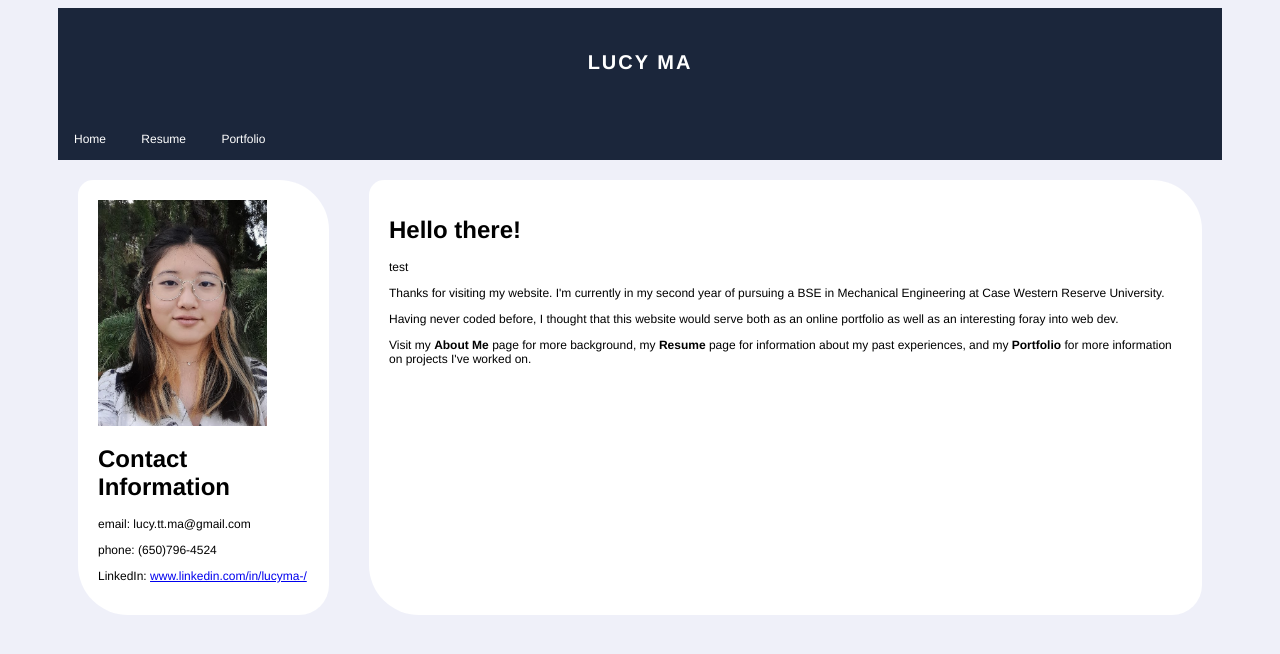
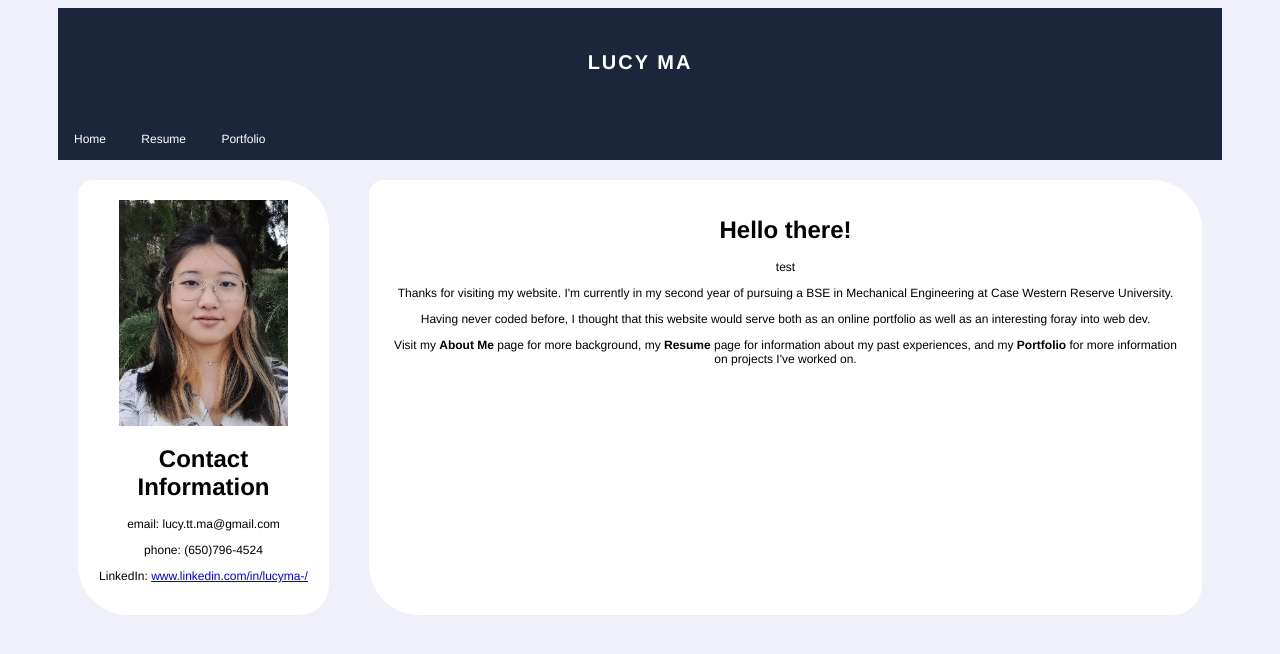
Before and after one commit to lucyttma/lucyttma.github.io, a Jekyll site: the page built from index.html, in a window 1280 px wide. Shown: the top 654 px of the page. Built offline with Jekyll 4.4.1, drawn with Linux system fonts in a browser that asks for light colours.

Commit message:
Update main.scss

```diff
--- a/_sass/main.scss
+++ b/_sass/main.scss
@@ -66,10 +66,11 @@ body {
   padding-bottom: 20px;
   margin: 20px;
   border-radius: 15px 50px 30px;
-
+  text-align: center;
   img {
     width: 80%;
     height: auto;
+    margin: auto;
   }
 }
 
```
